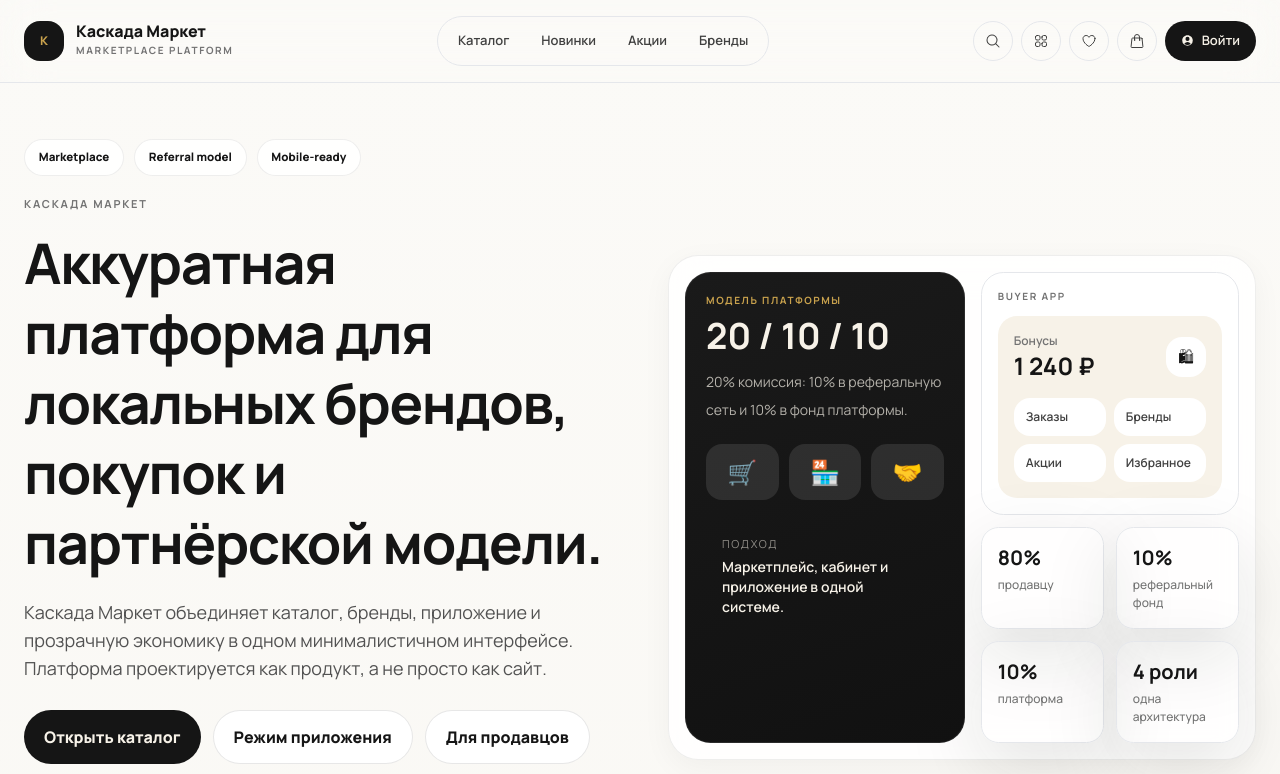
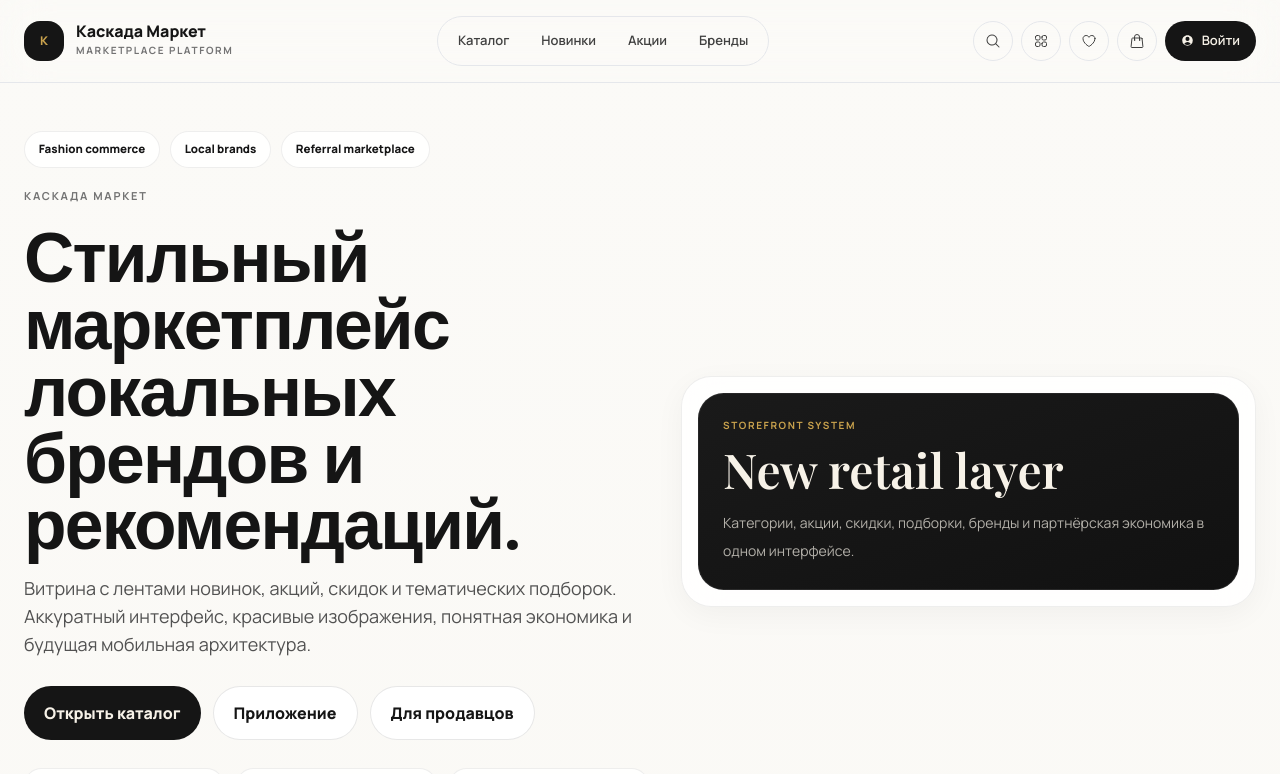
Before and after one commit to Iliavsevolodov/kaskada-, a Next.js app: page / in a window 1280 px wide. Shown: the top 774 px of the page. Built offline with nearby package versions, Linux system fonts and the light colour scheme; a web font is replaced by a local one.

Commit message:
Add storefront sliders to homepage

```diff
--- a/src/app/page.tsx
+++ b/src/app/page.tsx
@@ -1,32 +1,32 @@
 import { BrandCard } from '@/components/BrandCard';
 import { EconomyCalculator } from '@/components/EconomyCalculator';
-import { ProductCard } from '@/components/ProductCard';
 import { RoleExperienceSwitcher } from '@/components/RoleExperienceSwitcher';
 import { SiteHeader } from '@/components/SiteHeader';
-import { brands, products, statuses } from '@/lib/data';
+import { StorefrontSections } from '@/components/StorefrontSections';
+import { brands, statuses } from '@/lib/data';
 
 export default function HomePage() {
   return (
     <main className="min-h-screen text-graphite">
       <SiteHeader />
 
-      <section className="mx-auto grid max-w-7xl gap-8 px-6 py-14 lg:grid-cols-[1.02fr_0.98fr] lg:items-center">
+      <section className="mx-auto grid max-w-7xl gap-8 px-6 py-12 lg:grid-cols-[1fr_0.92fr] lg:items-center">
         <div className="reveal-up">
           <div className="mb-5 flex flex-wrap gap-2.5">
-            <span className="premium-chip">Marketplace</span>
-            <span className="premium-chip">Referral model</span>
-            <span className="premium-chip">Mobile-ready</span>
+            <span className="premium-chip">Fashion commerce</span>
+            <span className="premium-chip">Local brands</span>
+            <span className="premium-chip">Referral marketplace</span>
           </div>
           <p className="section-label mb-4 text-[11px] font-bold text-neutral-500">Каскада Маркет</p>
-          <h1 className="max-w-4xl text-4xl font-bold leading-tight tracking-tight md:text-[3.5rem]">
-            Аккуратная платформа для локальных брендов, покупок и партнёрской модели.
+          <h1 className="display-font max-w-4xl text-5xl font-semibold leading-[0.96] tracking-tight md:text-[4.35rem]">
+            Стильный маркетплейс локальных брендов и рекомендаций.
           </h1>
           <p className="mt-5 max-w-2xl text-base leading-8 text-neutral-600 md:text-lg">
-            Каскада Маркет объединяет каталог, бренды, приложение и прозрачную экономику в одном минималистичном интерфейсе. Платформа проектируется как продукт, а не просто как сайт.
+            Витрина с лентами новинок, акций, скидок и тематических подборок. Аккуратный интерфейс, красивые изображения, понятная экономика и будущая мобильная архитектура.
           </p>
           <div className="mt-7 flex flex-wrap gap-3">
             <a className="premium-button bg-graphite text-cream" href="/kaskada-/catalog/">Открыть каталог</a>
-            <a className="premium-button border border-graphite/10 bg-white text-graphite" href="/kaskada-/buyer-app/">Режим приложения</a>
+            <a className="premium-button border border-graphite/10 bg-white text-graphite" href="/kaskada-/buyer-app/">Приложение</a>
             <a className="premium-button border border-graphite/10 bg-white text-graphite" href="/kaskada-/seller-app/">Для продавцов</a>
           </div>
           <div className="mt-7 grid gap-3 sm:grid-cols-3">
@@ -37,73 +37,23 @@ export default function HomePage() {
         </div>
 
         <div className="card-glass reveal-up rounded-[1.9rem] p-4 shadow-soft">
-          <div className="grid gap-4 lg:grid-cols-[1.04fr_0.96fr]">
-            <div className="metal-panel rounded-[1.6rem] p-5 text-cream">
-              <p className="section-label text-[10px] font-bold text-gold">Модель платформы</p>
-              <h2 className="mt-2 text-4xl font-bold">20 / 10 / 10</h2>
-              <p className="mt-3 text-sm leading-7 text-cream/70">20% комиссия: 10% в реферальную сеть и 10% в фонд платформы.</p>
-              <div className="mt-5 grid grid-cols-3 gap-2.5 text-center text-2xl">
-                <span className="rounded-2xl bg-white/10 p-3">🛒</span>
-                <span className="rounded-2xl bg-white/10 p-3">🏪</span>
-                <span className="rounded-2xl bg-white/10 p-3">🤝</span>
-              </div>
-              <div className="mt-5 rounded-[1.1rem] bg-white/8 p-4">
-                <p className="text-[11px] uppercase tracking-[0.16em] text-cream/55">Подход</p>
-                <p className="mt-1 text-sm font-semibold">Маркетплейс, кабинет и приложение в одной системе.</p>
-              </div>
-            </div>
-            <div className="space-y-3">
-              <div className="rounded-[1.4rem] border border-graphite/8 bg-white/80 p-4">
-                <p className="section-label text-[10px] font-bold text-neutral-500">Buyer app</p>
-                <div className="mt-3 rounded-[1.2rem] bg-cream p-4">
-                  <div className="flex items-center justify-between">
-                    <div>
-                      <p className="text-[12px] font-semibold text-neutral-500">Бонусы</p>
-                      <p className="text-2xl font-bold">1 240 ₽</p>
-                    </div>
-                    <span className="rounded-2xl bg-white px-3 py-2 text-base">🛍</span>
-                  </div>
-                  <div className="mt-4 grid grid-cols-2 gap-2 text-[12px] font-semibold text-neutral-700">
-                    <div className="rounded-2xl bg-white px-3 py-2.5">Заказы</div>
-                    <div className="rounded-2xl bg-white px-3 py-2.5">Бренды</div>
-                    <div className="rounded-2xl bg-white px-3 py-2.5">Акции</div>
-                    <div className="rounded-2xl bg-white px-3 py-2.5">Избранное</div>
-                  </div>
-                </div>
-              </div>
-              <div className="grid grid-cols-2 gap-3">
-                <StatTile value="80%" label="продавцу" />
-                <StatTile value="10%" label="реферальный фонд" />
-                <StatTile value="10%" label="платформа" />
-                <StatTile value="4 роли" label="одна архитектура" />
-              </div>
-            </div>
+          <div className="metal-panel rounded-[1.6rem] p-6 text-cream">
+            <p className="section-label text-[10px] font-bold text-gold">Storefront system</p>
+            <h2 className="display-font mt-3 text-5xl font-semibold">New retail layer</h2>
+            <p className="mt-4 text-sm leading-7 text-cream/70">Категории, акции, скидки, подборки, бренды и партнёрская экономика в одном интерфейсе.</p>
           </div>
         </div>
       </section>
 
+      <StorefrontSections />
       <RoleExperienceSwitcher />
 
       <section className="mx-auto max-w-7xl px-6 py-10">
         <div className="mb-6 flex flex-col gap-3 md:flex-row md:items-end md:justify-between">
           <div>
-            <p className="section-label text-[11px] font-bold text-neutral-500">Каталог</p>
-            <h2 className="mt-2 text-3xl font-bold tracking-tight md:text-[2rem]">Товары в аккуратной продуктовой подаче</h2>
-            <p className="mt-2 max-w-2xl text-sm leading-7 text-neutral-600">Меньше визуального шума, больше ясности и удобства просмотра.</p>
-          </div>
-          <a className="premium-button border border-graphite/10 bg-white text-graphite" href="/kaskada-/catalog/">Весь каталог</a>
-        </div>
-        <div className="grid gap-4 md:grid-cols-2 lg:grid-cols-3">
-          {products.map((product) => <ProductCard product={product} key={product.id} />)}
-        </div>
-      </section>
-
-      <section className="mx-auto max-w-7xl px-6 py-10">
-        <div className="mb-6 flex flex-col gap-3 md:flex-row md:items-end md:justify-between">
-          <div>
             <p className="section-label text-[11px] font-bold text-neutral-500">Бренды</p>
-            <h2 className="mt-2 text-3xl font-bold tracking-tight md:text-[2rem]">Локальные производители в чистом интерфейсе</h2>
-            <p className="mt-2 max-w-2xl text-sm leading-7 text-neutral-600">Карточки брендов стали спокойнее и ближе к стандартам сильных современных интерфейсов.</p>
+            <h2 className="display-font mt-2 text-4xl font-semibold tracking-tight">Локальные производители</h2>
+            <p className="mt-2 max-w-2xl text-sm leading-7 text-neutral-600">Бренды оформлены как аккуратные fashion-карточки.</p>
           </div>
           <a className="premium-button border border-graphite/10 bg-white text-graphite" href="/kaskada-/brands/">Все бренды</a>
         </div>
@@ -112,39 +62,17 @@ export default function HomePage() {
         </div>
       </section>
 
-      <section className="mx-auto max-w-7xl px-6 py-10" id="finance">
-        <EconomyCalculator />
-      </section>
+      <section className="mx-auto max-w-7xl px-6 py-10" id="finance"><EconomyCalculator /></section>
 
       <section className="mx-auto max-w-7xl px-6 py-10">
         <div className="mb-6 flex flex-col gap-3 md:flex-row md:items-end md:justify-between">
-          <div>
-            <p className="section-label text-[11px] font-bold text-neutral-500">Квалификации</p>
-            <h2 className="mt-2 text-3xl font-bold tracking-tight md:text-[2rem]">Маркетинг-план в чистой структуре</h2>
-            <p className="mt-2 max-w-2xl text-sm leading-7 text-neutral-600">Табличный блок также приведён к более спокойному и зрелому визуальному языку.</p>
-          </div>
+          <div><p className="section-label text-[11px] font-bold text-neutral-500">Квалификации</p><h2 className="display-font mt-2 text-4xl font-semibold tracking-tight">Маркетинг-план</h2></div>
           <a className="premium-button border border-graphite/10 bg-white text-graphite" href="/kaskada-/partners/">Партнёрский режим</a>
         </div>
         <div className="overflow-hidden rounded-[1.7rem] border border-graphite/8 bg-white/82 shadow-soft">
           <table className="w-full min-w-[900px] text-left text-sm">
-            <thead className="bg-graphite text-cream">
-              <tr>
-                <th className="p-4">Статус</th>
-                <th className="p-4">Оборот</th>
-                <th className="p-4">Ветки</th>
-                <th className="p-4">Пул</th>
-              </tr>
-            </thead>
-            <tbody>
-              {statuses.slice(0, 10).map((status) => (
-                <tr className="border-t border-graphite/8" key={status.name}>
-                  <td className="p-4 font-semibold">{status.name}</td>
-                  <td className="p-4">{status.turnover}</td>
-                  <td className="p-4">{status.branches}</td>
-                  <td className="p-4">{status.pool}</td>
-                </tr>
-              ))}
-            </tbody>
+            <thead className="bg-graphite text-cream"><tr><th className="p-4">Статус</th><th className="p-4">Оборот</th><th className="p-4">Ветки</th><th className="p-4">Пул</th></tr></thead>
+            <tbody>{statuses.slice(0, 10).map((status) => <tr className="border-t border-graphite/8" key={status.name}><td className="p-4 font-semibold">{status.name}</td><td className="p-4">{status.turnover}</td><td className="p-4">{status.branches}</td><td className="p-4">{status.pool}</td></tr>)}</tbody>
           </table>
         </div>
       </section>
@@ -153,19 +81,5 @@ export default function HomePage() {
 }
 
 function Metric({ value, label }: { value: string; label: string }) {
-  return (
-    <div className="stat-tile hover-lift">
-      <p className="text-2xl font-bold">{value}</p>
-      <p className="mt-1 text-[12px] font-medium text-neutral-500">{label}</p>
-    </div>
-  );
+  return <div className="stat-tile hover-lift"><p className="text-2xl font-bold">{value}</p><p className="mt-1 text-[12px] font-medium text-neutral-500">{label}</p></div>;
 }
-
-function StatTile({ value, label }: { value: string; label: string }) {
-  return (
-    <div className="rounded-[1.1rem] border border-graphite/8 bg-white/82 p-4 shadow-soft">
-      <p className="text-xl font-bold">{value}</p>
-      <p className="mt-1 text-[12px] font-medium text-neutral-500">{label}</p>
-    </div>
-  );
-}
```
